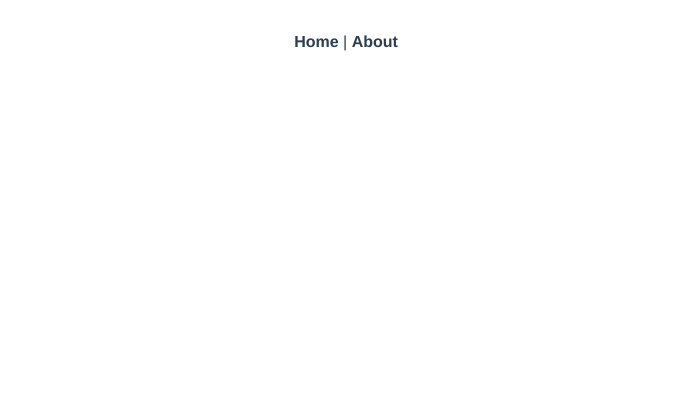
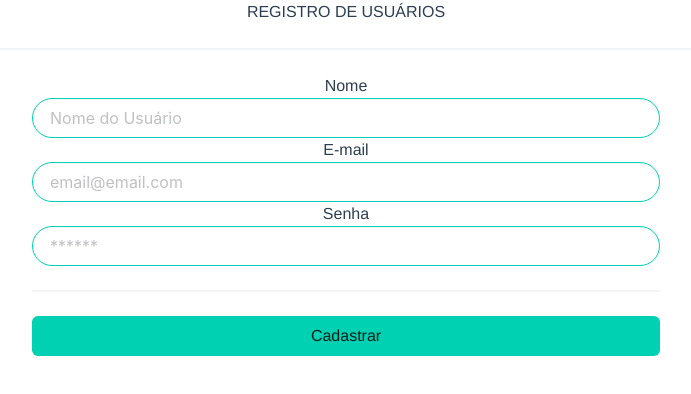
Before and after one commit to leonardoSant2/consumo_apiusuarios, a Vue app: page /register in a window 1280 px wide. Before the commit this address had no page. Shown: the top 394 px of the page, without its empty margins (294-985 px from the left). Built offline with nearby package versions, Linux system fonts and the light colour scheme.

Commit message:
Formulário de cadastro

```diff
--- a/src/App.vue
+++ b/src/App.vue
@@ -1,8 +1,4 @@
 <template>
-  <nav>
-    <router-link to="/">Home</router-link> |
-    <router-link to="/about">About</router-link>
-  </nav>
   <router-view/>
 </template>
 
--- a/src/router/index.js
+++ b/src/router/index.js
@@ -1,11 +1,17 @@
 import { createRouter, createWebHistory } from 'vue-router'
 import HomeView from '../views/HomeView.vue'
+import RegisterView from '../views/RegisterView.vue'
 
 const routes = [
   {
     path: '/',
     name: 'home',
     component: HomeView
+  },
+  {
+    path: '/register',
+    name: 'register',
+    component: RegisterView
   },
   {
     path: '/about',
--- /dev/null
+++ b/src/views/RegisterView.vue
@@ -0,0 +1,28 @@
+<template>
+  <div>
+    <h1>REGISTRO DE USUÁRIOS</h1>
+    <hr>
+    <div class="columns is-centered">
+  <div class="column is-half">
+    <p>Nome</p>
+    <input type="text" placeholder="Nome do Usuário" class="input is-rounded is-primary" >
+    <p>E-mail</p>
+    <input type="email" placeholder="email@email.com" class="input is-rounded is-primary">
+    <p>Senha</p>
+    <input type="password" placeholder="******" class="input is-rounded is-primary">
+    <hr>
+    <button class="button is-primary is-fullwidth">Cadastrar</button>
+  </div>
+</div>
+  </div>
+</template>
+
+<script>
+export default {
+
+}
+</script>
+
+<style>
+
+</style>
```
